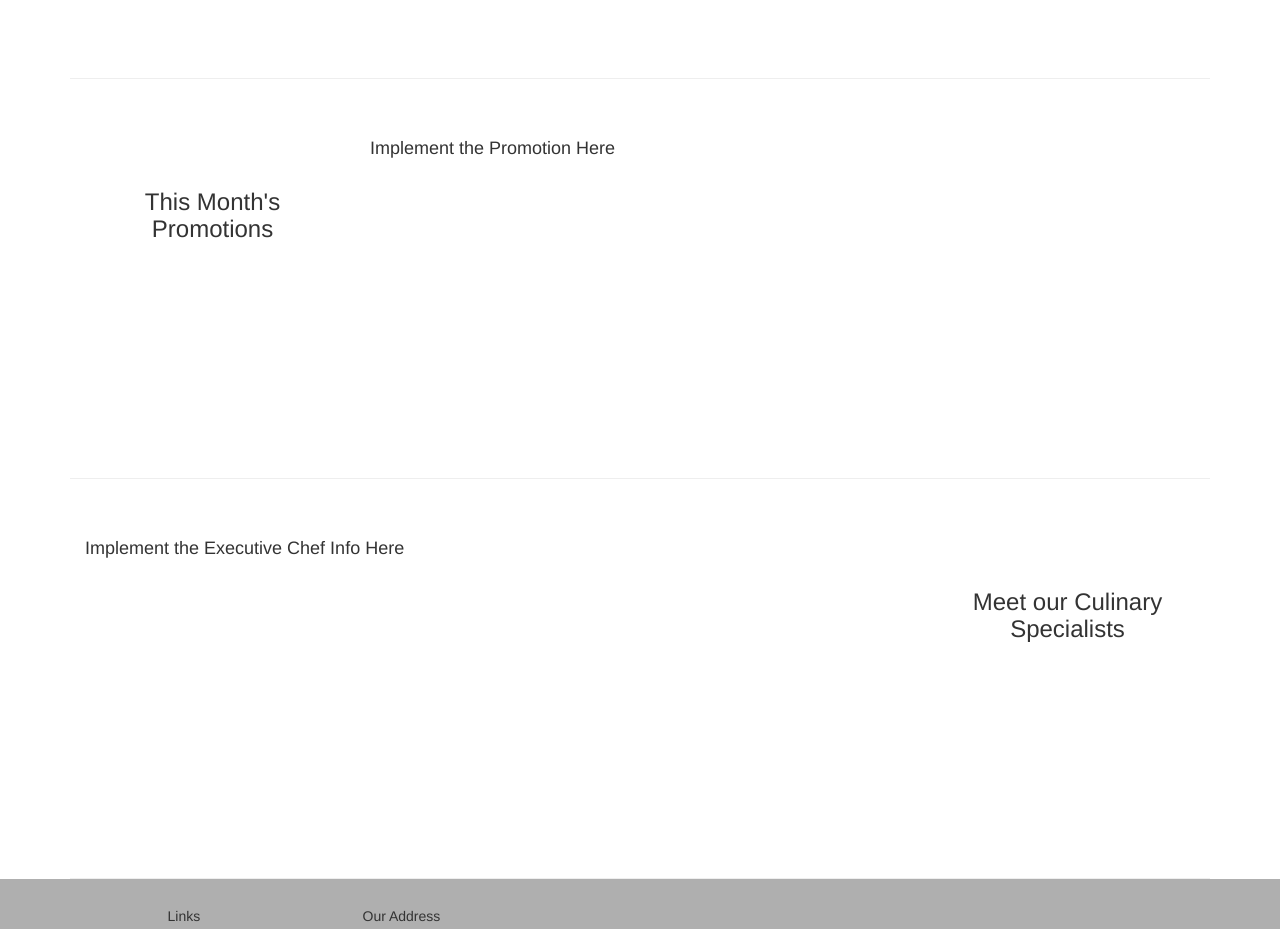
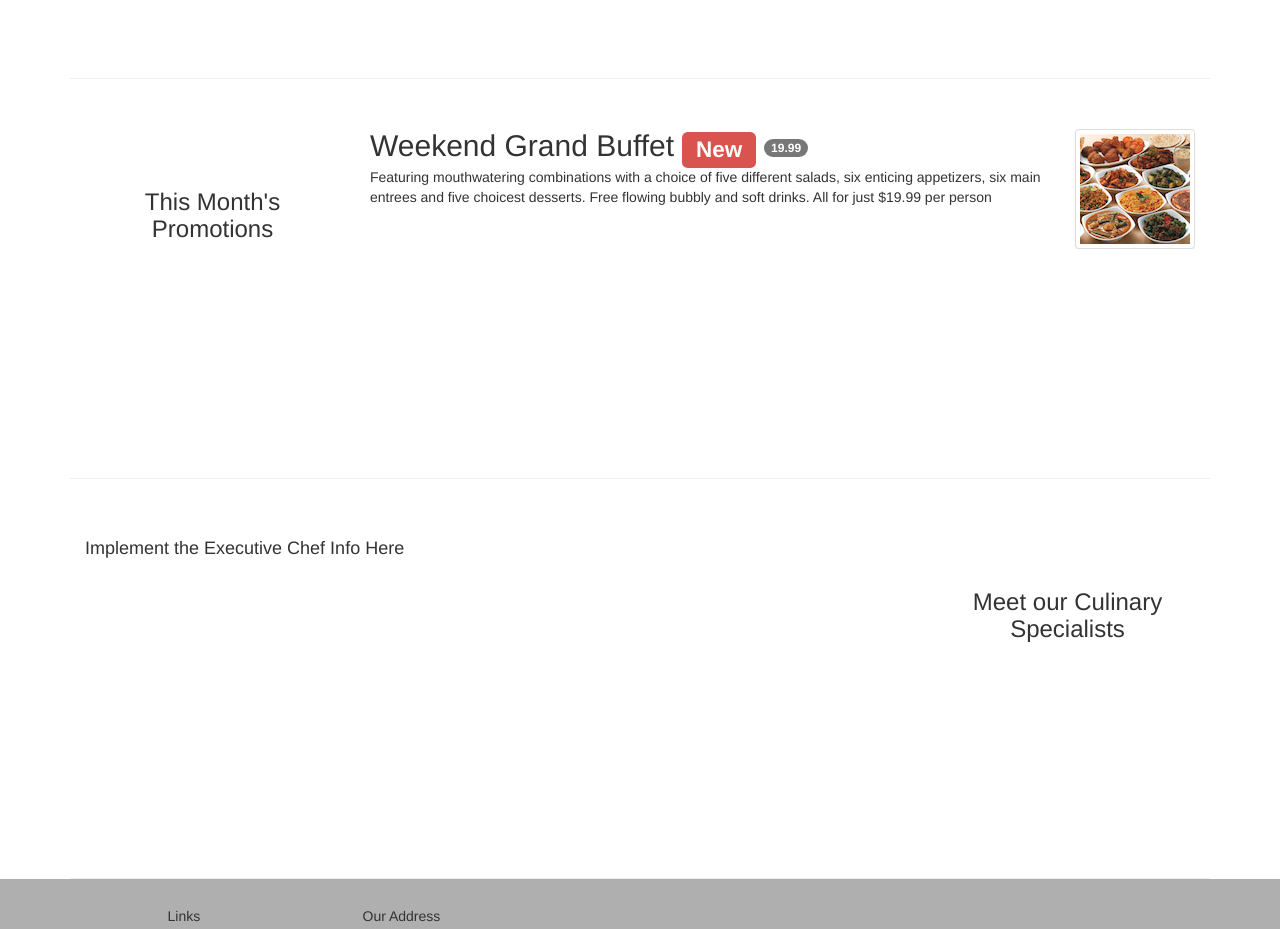
Before and after one commit to alfredlotho/AngularJSSample, a website: page app/index.html in a window 1280 px wide. Shown: the part 780-1709 px from the top of the page. Drawn offline with Linux system fonts and the light colour scheme; some packages are replaced by stand-ins of ours.

Commit message:
Show this month's promotions in the home page
Implement index controller, add getPromotion method in services.js and
use the promotion json object obtained in displaying the promotion in
the home page

```diff
--- a/app/scripts/controllers.js
+++ b/app/scripts/controllers.js
@@ -92,9 +92,9 @@ angular.module('confusionApp')
                 $scope.mycomment = {rating:5, comment:"", author:"", date:""};
             }
         }])
-
-        // implement the IndexController and About Controller here
-
+        .controller('IndexController', ['$scope', 'menuFactory', function($scope, menuFactory) {
+            $scope.promotion = menuFactory.getPromotion(0);
+         }])
         .controller('AboutController', ['$scope', 'corporateFactory', function($scope, corporateFactory) {
             $scope.leadership = corporateFactory.getLeaders();
          }])
--- a/app/scripts/services.js
+++ b/app/scripts/services.js
@@ -197,8 +197,10 @@ angular.module('confusionApp')
                     return dishes[index];
                 };
 
-                // implement a function named getPromotion
-                // that returns a selected promotion.
+                this.getPromotion = function (index) {
+
+                    return promotions[index];
+                };
 
 
         })
--- a/app/views/home.html
+++ b/app/views/home.html
@@ -17,7 +17,18 @@
                 <h3 align=center>This Month's Promotions</h3>
             </div>
             <div class="col-xs-12 col-sm-9">
-				<h4>Implement the Promotion Here</h4>
+				<div class="media">
+                    <div class="media-body">
+                        <h2 class="media-heading">{{promotion.name}} <span class="label label-danger">New</span> <span class="badge">{{promotion.price}}</span></h2>
+                        <p>{{promotion.description}}</p>
+                    </div>
+                    <div class="media-right media-middle">
+                        <a href="#">
+                        <img class="media-object img-thumbnail"
+                         src="{{promotion.image}}" alt="{{promotion.label}}">
+                        </a>
+                    </div>
+                </div>
             </div>
         </div>
 
```
